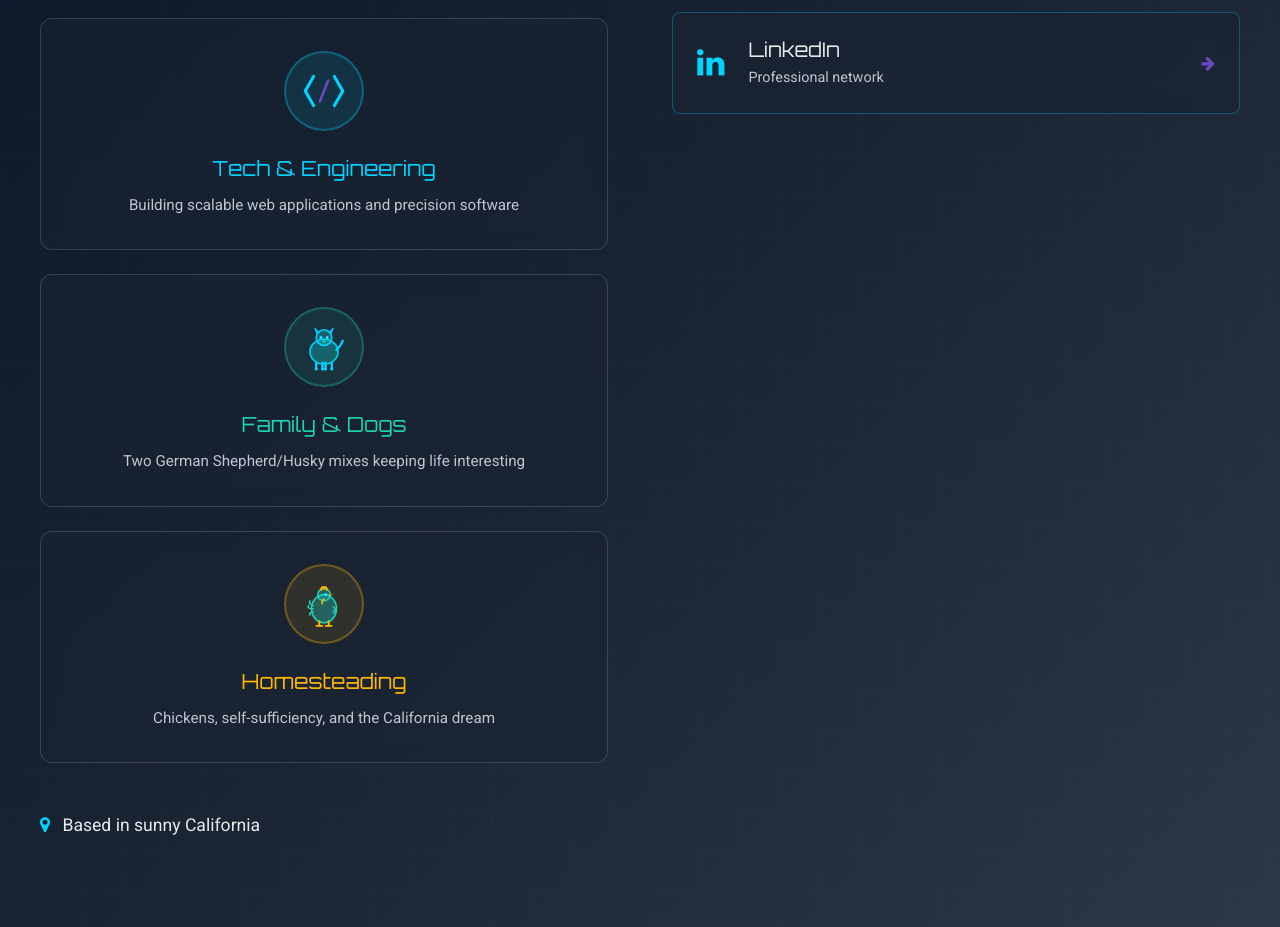
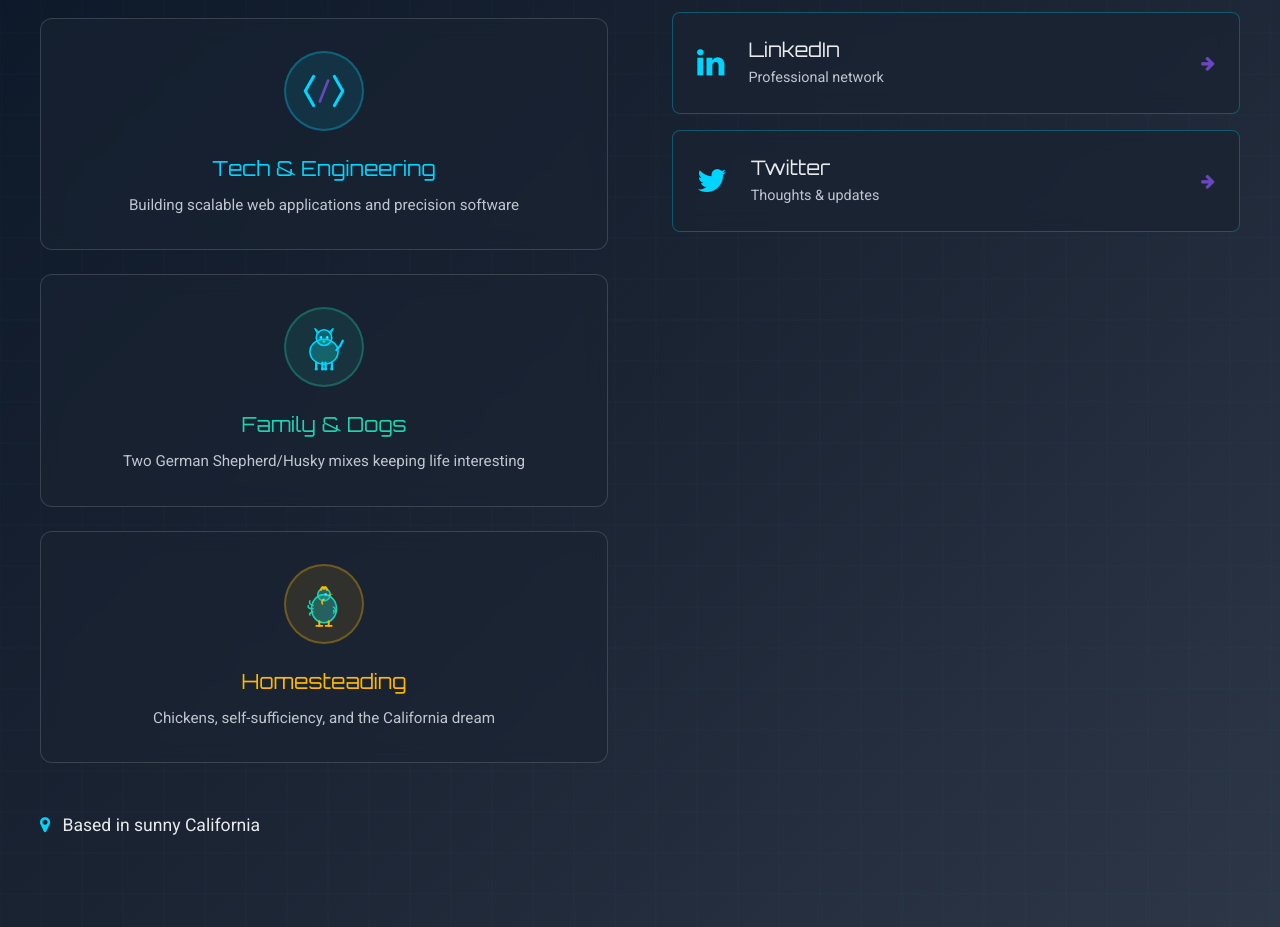
Before and after one commit to alouiseq/main-site, a React (Create React App) app: page / in a window 1280 px wide. Shown: the part 4200-5127 px from the top of the page. Built offline with nearby package versions, Linux system fonts and the light colour scheme.

Commit message:
Re-add X link and twitter:creator for confirmed handle @exectheedge

```diff
--- a/public/index.html
+++ b/public/index.html
@@ -18,6 +18,7 @@
 
   <!-- Twitter -->
   <meta name="twitter:card" content="summary_large_image" />
+  <meta name="twitter:creator" content="@exectheedge" />
   <meta name="twitter:title" content="Alouise Quiatchon - Fullstack Engineer" />
   <meta name="twitter:description" content="Fullstack Engineer specializing in digital learning platforms, precision medicine software, and scalable web applications." />
 
--- a/src/components/ContactSection.js
+++ b/src/components/ContactSection.js
@@ -19,6 +19,12 @@ const ContactSection = () => {
       icon: 'fa-linkedin',
       url: 'https://www.linkedin.com/in/alouise-quiatchon-b1383b18',
       description: 'Professional network'
+    },
+    {
+      name: 'Twitter',
+      icon: 'fa-twitter',
+      url: 'https://x.com/exectheedge',
+      description: 'Thoughts & updates'
     }
   ];
 
```
